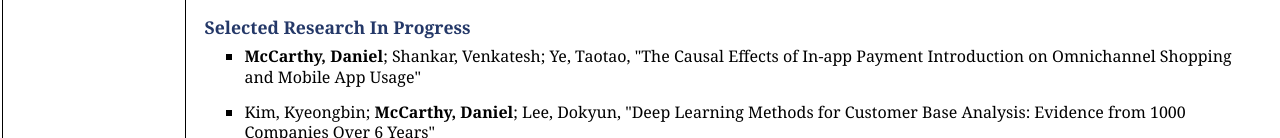
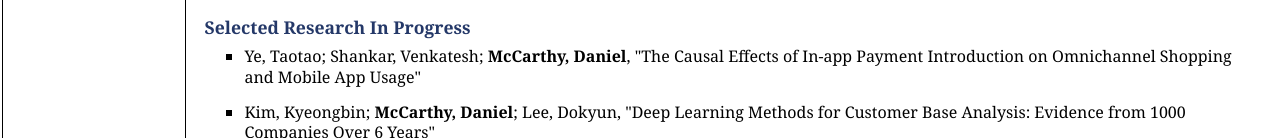
Before and after one commit to danielmc999/danielmc999.github.io, a plain HTML site: page research.html in a window 1280 px wide. Shown: the part 1798-1936 px from the top of the page. Drawn offline with Linux system fonts and the light colour scheme.

Commit message:
Update research.html

```diff
--- a/research.html
+++ b/research.html
@@ -174,7 +174,7 @@ Data fusion, limited data, machine learning, causal inference
 
 <h3>Selected Research In Progress</h3>
 <ul>
-<li><p><b>McCarthy, Daniel</b>; Shankar, Venkatesh; Ye, Taotao, "The Causal Effects of In-app Payment Introduction on Omnichannel Shopping and Mobile App Usage"
+<li><p>Ye, Taotao; Shankar, Venkatesh; <b>McCarthy, Daniel</b>, "The Causal Effects of In-app Payment Introduction on Omnichannel Shopping and Mobile App Usage"
 </div>
 </p>
 </li>
```
